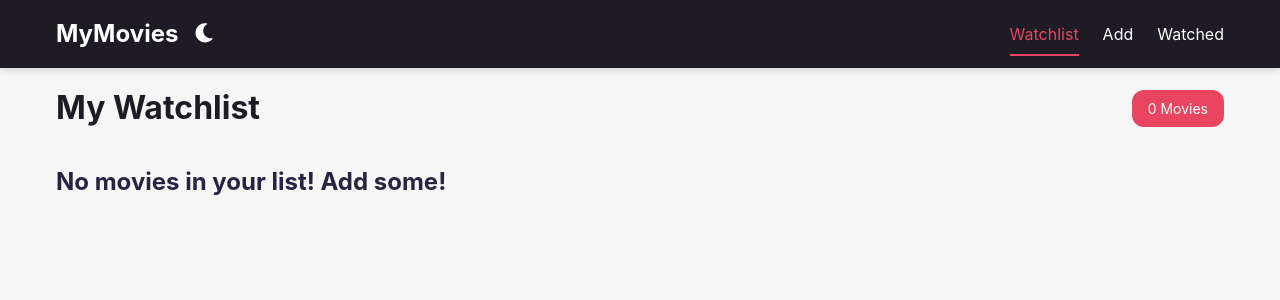
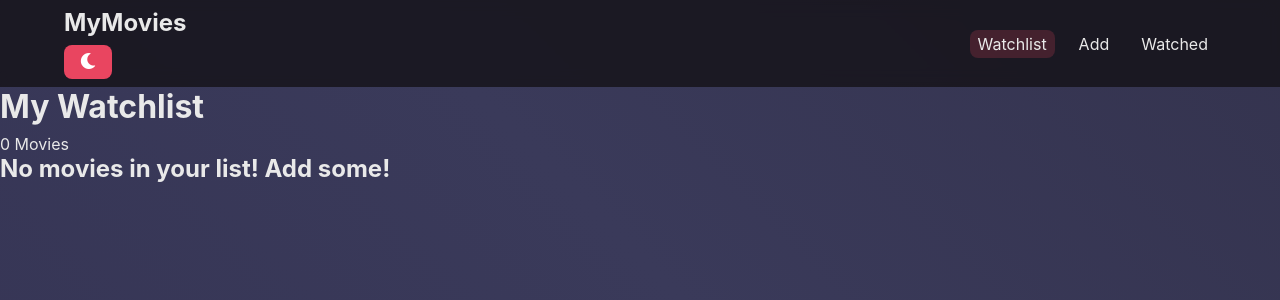
Before and after one commit to Maxnights/mvie2222, a React (Create React App) app: page / in a window 1280 px wide. Shown: the top 300 px of the page. Built offline with nearby package versions, Linux system fonts and the light colour scheme.

Commit message:
Update styles.css

```diff
--- a/src/styles.css
+++ b/src/styles.css
@@ -14,173 +14,116 @@ body {
   100% {
     background-position: 0% 50%;
   }
+  100% {
+    background-position: 0% 50%;
+  }
 }
 
-/* === 0. Переменные тем === */
+/* === 1. Базовые переменные === */
 :root {
-  /* Цвета */
-  --color-primary: #1f1b24;
-  --color-secondary: #e94560;
-  --color-bg: #f6f6f6;
-  --color-text: #272343;
-  --color-nav-bg: #1f1b24;
-
-  /* Типографика */
+  --color-text: #e9e9e9;
+  --color-nav-bg: rgba(20, 18, 23, 0.8);
+  --color-bg: rgba(31, 27, 36, 0.8);
+  --color-card-bg: rgba(255, 255, 255, 0.1);
+  --color-primary: #e94560;
+  --color-primary-hover: #d13450;
   --font-family: "Inter", sans-serif;
-  --font-size-base: 1rem;
-  --line-height: 1.5;
-
-  /* Отступы */
-  --space-xs: 0.5rem;
-  --space-sm: 1rem;
-  --space-md: 1.5rem;
-
-  /* Скругления и переходы */
-  --radius: 0.75rem;
+  --font-size-base: 16px;
+  --radius: 8px;
   --transition: 0.3s ease;
-
-  /* Skeleton цвета (Light) */
-  --skeleton-base: #e0e0e0;
-  --skeleton-highlight: #f0f0f0;
-}
-
-:root[data-theme="dark"] {
-  --color-primary: #f6f6f6;
-  --color-secondary: #e94560;
-  --color-bg: #272343;
-  --color-text: #f6f6f6;
-  --color-nav-bg: #272343;
-
-  /* Skeleton цвета (Dark) */
-  --skeleton-base: #2c2c2c;
-  --skeleton-highlight: #3c3c3c;
-}
-
-/* === 1. Специально для search-input и иконки в темной теме === */
-:root[data-theme="dark"] .search-input {
-  background: var(--color-bg);
-  color: var(--color-text);
-}
-:root[data-theme="dark"] .search-input::placeholder {
-  color: rgba(246, 246, 246, 0.6);
-}
-:root[data-theme="dark"] .search-icon {
-  color: var(--color-text);
+  --space-xs: 4px;
+  --space-sm: 8px;
+  --space-md: 16px;
+  --space-lg: 24px;
+  --space-xl: 32px;
 }
 
 /* === 2. Сброс стилей === */
-* {
+*,
+*::before,
+*::after {
+  box-sizing: border-box;
   margin: 0;
   padding: 0;
-  box-sizing: border-box;
 }
+html,
 body {
+  height: 100%;
+  width: 100%;
   font-family: var(--font-family);
   font-size: var(--font-size-base);
-  line-height: var(--line-height);
-  background: var(--color-bg);
   color: var(--color-text);
+  overflow-x: hidden;
 }
 a {
+  color: inherit;
   text-decoration: none;
-  color: inherit;
+}
+ul {
+  list-style: none;
+}
+button {
+  cursor: pointer;
 }
 
-/* === 3. Утилиты === */
-.container {
-  max-width: 1200px;
-  padding: var(--space-sm);
-  margin: 0 auto;
-}
-.app-title {
-  font-size: 2rem;
-  color: var(--color-primary);
-  text-align: center;
-  margin-bottom: var(--space-md);
-}
-
-/* === 4. Шапка (Navbar) === */
+/* === 3. Шапка (navbar) === */
 .navbar {
+  position: relative;
+  width: 100%;
   background: var(--color-nav-bg);
+  display: flex;
+  align-items: center;
+  justify-content: center;
   padding: var(--space-sm) 0;
-  box-shadow: 0 2px 6px rgba(0, 0, 0, 0.15);
-  transition: background-color var(--transition);
-  position: relative;
+  backdrop-filter: blur(8px);
   z-index: 100;
 }
 .navbar-container {
+  width: 90%;
+  max-width: 1200px;
   display: flex;
   align-items: center;
   justify-content: space-between;
-  gap: var(--space-sm);
-  padding: 0 var(--space-sm);
-}
-.navbar-left {
-  display: flex;
-  align-items: center;
-  gap: var(--space-sm);
 }
 .navbar-logo {
   font-size: 1.5rem;
   font-weight: bold;
-  color: white;
-}
-.theme-toggle {
-  background: none;
-  border: none;
-  cursor: pointer;
-  font-size: 1.2rem;
-  color: white;
-  transition: color var(--transition);
-}
-.theme-toggle:hover {
-  color: var(--color-secondary);
+  color: var(--color-text);
 }
 .nav-links {
-  list-style: none;
   display: flex;
   gap: var(--space-md);
 }
-.nav-link {
-  color: white;
+.nav-links li a {
   font-size: 1rem;
+  padding: var(--space-xs) var(--space-sm);
+  transition: background var(--transition);
+}
+.nav-links li a:hover,
+.nav-links li a.active {
+  background: rgba(233, 69, 96, 0.2);
+  border-radius: var(--radius);
+}
+.hamburger {
+  display: none;
+  flex-direction: column;
+  justify-content: space-between;
+  width: 24px;
+  height: 18px;
+  background: transparent;
+  border: none;
+  padding: 0;
   position: relative;
-  padding: var(--space-xs) 0;
-  transition: color var(--transition);
-}
-.nav-link:hover,
-.nav-link.active {
-  color: var(--color-secondary);
-}
-.nav-link.active::after {
-  content: "";
-  position: absolute;
-  bottom: -4px;
-  left: 0;
-  width: 100%;
-  height: 2px;
-  background: var(--color-secondary);
-}
-
-/* === 4.1. Иконка-гамбургер === */
-.hamburger {
-  display: none; /* показываем только в мобильном режиме */
-  flex-direction: column;
-  gap: 4px;
-  cursor: pointer;
-  background: none;
-  border: none;
+  z-index: 1100;
 }
 .hamburger span {
   display: block;
-  width: 24px;
+  width: 100%;
   height: 3px;
-  background: white;
-  border-radius: 2px;
-  transition: transform 0.3s ease, opacity 0.3s ease;
+  background: var(--color-text);
+  border-radius: var(--radius);
+  transition: all var(--transition);
 }
-
-/* При добавлении класса .open к .hamburger, превращаем-полоски в крестик */
 .hamburger.open span:nth-child(1) {
   transform: translateY(6px) rotate(45deg);
 }
@@ -189,6 +132,19 @@ a {
 }
 .hamburger.open span:nth-child(3) {
   transform: translateY(-6px) rotate(-45deg);
+}
+
+/* === 4. Меню навигации (горизонтальное и мобильное) === */
+
+/* === 4.1. Горизонтальное меню === */
+.nav-links {
+  display: flex;
+  gap: var(--space-md);
+}
+@media (max-width: 1024px) {
+  .nav-links li a {
+    font-size: 0.9rem;
+  }
 }
 
 /* === 4.2. Мобильное меню (спрятано по умолчанию) === */
@@ -213,7 +169,7 @@ a {
   text-align: center;
 }
 .nav-links-mobile li a {
-  color: white;
+  color: var(--color-text);
   font-size: 1rem;
   padding: var(--space-xs) var(--space-md);
   display: block;
@@ -221,6 +177,7 @@ a {
 .nav-links-mobile li a:hover,
 .nav-links-mobile li a.active {
   background: rgba(233, 69, 96, 0.2);
+  border-radius: var(--radius);
 }
 
 /* === 5. Карточка фильма (Glassmorphism) === */
@@ -232,397 +189,185 @@ a {
   border-radius: var(--radius);
   overflow: hidden;
   box-shadow: 0 16px 48px rgba(0, 0, 0, 0.5);
-  transition: box-shadow var(--transition), border-color var(--transition);
+  transition: transform var(--transition), box-shadow var(--transition);
+}
+.movie-card img {
+  width: 100%;
+  height: auto;
+  display: block;
+}
+.movie-card .movie-info {
+  padding: var(--space-md);
+}
+.movie-card .movie-title {
+  font-size: 1.2rem;
+  margin-bottom: var(--space-xs);
+}
+.movie-card .movie-rating {
+  font-size: 0.9rem;
+  color: var(--color-primary);
 }
 .movie-card:hover {
-  transform: none;
-  box-shadow: 0 24px 64px rgba(0, 0, 0, 0.6);
-  border-color: rgba(255, 255, 255, 0.4);
+  transform: translateY(-8px);
+  box-shadow: 0 24px 64px rgba(0, 0, 0, 0.7);
 }
-.movie-poster {
+
+/* === 6. Модальные окна === */
+.modal {
+  position: fixed;
+  top: 0;
+  left: 0;
   width: 100%;
-  display: block;
+  height: 100%;
+  background: rgba(0, 0, 0, 0.6);
+  display: none;
+  align-items: center;
+  justify-content: center;
+  z-index: 2000;
 }
-.movie-info {
-  position: absolute;
-  bottom: 0;
-  width: 100%;
-  background: linear-gradient(to top, rgba(31, 27, 36, 0.85), transparent);
-  padding: var(--space-sm);
+.modal.open {
+  display: flex;
 }
-.movie-title {
-  font-size: 1.25rem;
-  color: white;
-  margin-bottom: 0.25rem;
+.modal-content {
+  background: var(--color-bg);
+  padding: var(--space-lg);
+  border-radius: var(--radius);
+  max-width: 500px;
+  width: 90%;
+  box-shadow: 0 16px 48px rgba(0, 0, 0, 0.7);
+  position: relative;
 }
-.movie-year {
-  font-size: 0.875rem;
-  color: #ddd;
-}
-.inner-card-controls {
+.modal-close {
   position: absolute;
   top: var(--space-sm);
   right: var(--space-sm);
-  display: flex;
-  gap: var(--space-xs);
+  background: transparent;
+  border: none;
+  font-size: 1.5rem;
+  color: var(--color-text);
 }
-.ctrl-btn {
-  background-color: rgba(0, 0, 0, 0.6);
+
+/* === 7. Поиск (Search Box) === */
+.search-box {
+  position: relative;
+  width: 300px;
+  margin: 0 auto;
+}
+.search-box input {
+  width: 100%;
+  padding: var(--space-sm) var(--space-lg);
   border: none;
-  border-radius: 50%;
-  padding: var(--space-xs);
-  cursor: pointer;
-  transition: background-color var(--transition);
-}
-.ctrl-btn:hover {
-  background-color: var(--color-secondary);
-}
-.ctrl-btn i {
-  color: white;
+  border-radius: var(--radius);
+  background: rgba(255, 255, 255, 0.2);
+  color: var(--color-text);
   font-size: 1rem;
 }
-
-/* === 6. Masonry-сетка вместо grid === */
-.movie-grid {
-  column-width: 260px;
-  column-gap: var(--space-md);
+.search-box input::placeholder {
+  color: rgba(255, 255, 255, 0.7);
 }
-@media (max-width: 900px) {
-  .movie-grid {
-    column-count: 2;
-  }
-}
-@media (max-width: 600px) {
-  .movie-grid {
-    column-count: 1;
-  }
-}
-.movie-grid .movie-card {
-  display: inline-block;
-  width: 100%;
-  margin-bottom: var(--space-md);
-}
-
-/* === 7. Страница Watchlist/Watched === */
-.movie-page .header {
-  display: flex;
-  align-items: center;
-  justify-content: space-between;
-  margin-bottom: 2rem;
-}
-.movie-page .heading {
-  font-size: 2rem;
-  color: var(--color-primary);
-}
-.movie-page .count-pill {
-  background: var(--color-secondary);
-  color: white;
-  padding: var(--space-xs) var(--space-sm);
-  border-radius: var(--radius);
-  font-size: 0.875rem;
-}
-
-/* === 8. Search на Add === */
-.search-box {
-  position: relative;
-  width: 100%;
-  max-width: 600px;
-  margin: var(--space-md) auto;
-}
-.search-icon {
+.search-box .search-icon {
   position: absolute;
   top: 50%;
   left: var(--space-sm);
   transform: translateY(-50%);
+  font-size: 1.2rem;
   color: var(--color-text);
-  font-size: 1.2rem;
-  pointer-events: none;
-  transition: left var(--transition), color var(--transition);
 }
-.search-input {
-  width: 100%;
-  padding: var(--space-sm) var(--space-md);
-  padding-left: calc(var(--space-sm) * 2 + 1rem);
+
+/* === 8. Кнопки и формы === */
+button,
+input[type="submit"] {
+  background: var(--color-primary);
+  color: #fff;
   border: none;
   border-radius: var(--radius);
-  background: white;
-  box-shadow: 0 4px 12px rgba(0, 0, 0, 0.1);
+  padding: var(--space-sm) var(--space-md);
   font-size: 1rem;
+  transition: background var(--transition);
+}
+button:hover,
+input[type="submit"]:hover {
+  background: var(--color-primary-hover);
+}
+input,
+textarea {
+  background: var(--color-bg);
   color: var(--color-text);
-  transition: box-shadow var(--transition),
-    transform var(--transition),
-    background var(--transition);
-}
-.search-input::placeholder {
-  color: rgba(39, 35, 67, 0.5);
-  font-style: italic;
-}
-.search-input:focus {
-  outline: none;
-  box-shadow: 0 0 0 3px var(--color-secondary);
-  transform: scale(1.02);
+  border: 1px solid rgba(255, 255, 255, 0.2);
+  border-radius: var(--radius);
+  padding: var(--space-sm) var(--space-md);
+  font-size: 1rem;
 }
 
-/* === 9. Hero Banner на Add === */
-.search-hero {
-  position: relative;
-  height: 300px;
-  display: flex;
-  align-items: center;
+/* === 9. Карточки с контентом (общие) === */
+.card {
+  background: var(--color-bg);
+  border-radius: var(--radius);
+  box-shadow: 0 8px 24px rgba(0, 0, 0, 0.3);
   overflow: hidden;
-  margin-bottom: var(--space-md);
 }
-.search-hero-bg {
-  position: absolute;
-  top: 0;
-  left: 0;
-  right: 0;
-  bottom: 0;
-  opacity: 0; /* фон задаётся body */
-}
-.search-hero-content {
-  position: relative;
-  z-index: 2;
-  text-align: center;
-  color: white;
-  padding: var(--space-md) 0;
-}
-.search-hero-title {
-  font-size: 2.5rem;
-  margin-bottom: var(--space-sm);
-  font-weight: bold;
-}
-.home-hero h2,
-.home-hero p,
-.search-hero-title {
-  /* Для светлой темы (если data-theme !== "dark") текст делаем тёмным */
-  color: white;
+.card .card-content {
+  padding: var(--space-md);
 }
 
-/* === 10. Skeleton-заглушки (тема-aware) === */
-@keyframes pulse-skeleton {
-  0%,
-  100% {
-    background-color: var(--skeleton-base);
+/* === 10. Тайпография === */
+h1,
+h2,
+h3,
+h4,
+h5,
+h6 {
+  color: var(--color-text);
+  margin-bottom: var(--space-sm);
+}
+p {
+  margin-bottom: var(--space-md);
+  line-height: 1.5;
+}
+
+/* === 11. Сетки (Grid layouts) === */
+.grid {
+  display: grid;
+  gap: var(--space-md);
+}
+@media (min-width: 768px) {
+  .grid-2 {
+    grid-template-columns: repeat(2, 1fr);
   }
-  50% {
-    background-color: var(--skeleton-highlight);
+  .grid-3 {
+    grid-template-columns: repeat(3, 1fr);
   }
 }
-.skeleton-card {
-  width: 240px;
-  display: flex;
-  flex-direction: column;
-  gap: var(--space-xs);
-}
-.skeleton-poster,
-.skeleton-text-line {
-  background-color: var(--skeleton-base);
-  animation: pulse-skeleton 1.5s ease-in-out infinite;
-  border-radius: var(--radius);
-}
-.skeleton-poster {
-  height: 360px;
-}
-.skeleton-text-line {
-  height: 16px;
-}
-.skeleton-text-line.short {
-  width: 40%;
-}
-.skeleton-text-line.long {
-  width: 80%;
+@media (min-width: 1024px) {
+  .grid-4 {
+    grid-template-columns: repeat(4, 1fr);
+  }
 }
 
-/* === 11. Плавный переход темы === */
-body,
-.navbar,
-.search-input,
-.movie-card {
-  transition: background-color var(--transition), color var(--transition),
-    box-shadow var(--transition), border-color var(--transition);
-}
-html {
-  transition: background-color var(--transition), color var(--transition);
-}
-
-/* === Hero-баннер на Home === */
-.home-hero {
-  height: 200px;
+/* === 12. Footer (подвал) === */
+.footer {
   background: var(--color-nav-bg);
-  display: flex;
-  flex-direction: column;
-  justify-content: center;
-  align-items: center;
-  color: white;
-}
-.home-hero h2 {
-  font-size: 2.5rem;
-  margin-bottom: var(--space-xs);
-}
-.home-hero p {
-  font-size: 1.2rem;
-}
-
-/* === Секции каруселей === */
-.carousel-section {
   padding: var(--space-md) 0;
   text-align: center;
 }
-.carousel-section h3 {
-  display: inline-block;
-  margin-bottom: var(--space-sm);
-  color: var(--color-primary);
+.footer p {
+  color: var(--color-text);
+  font-size: 0.9rem;
 }
 
-/* === Улучшаем видимость оборотной стороны 3D карточки в Dark Theme === */
-:root[data-theme="dark"] .card-back {
-  background: rgba(255, 255, 255, 0.15) !important;
+/* === 13. Кастомные scrollbar’ы === */
+::-webkit-scrollbar {
+  width: 8px;
 }
-:root[data-theme="dark"] .card-back-title,
-:root[data-theme="dark"] .card-back-year {
-  color: white !important;
+::-webkit-scrollbar-track {
+  background: transparent;
 }
-:root[data-theme="dark"] .card-back-controls .ctrl-btn i {
-  color: white !important;
+::-webkit-scrollbar-thumb {
+  background: rgba(255, 255, 255, 0.2);
+  border-radius: var(--radius);
 }
-
-/* === Улучшаем видимость search-input в тёмной теме ещё раз === */
-:root[data-theme="dark"] .search-input {
-  background: rgba(255, 255, 255, 0.05);
-  border: 1px solid rgba(255, 255, 255, 0.3);
-  color: var(--color-text);
-}
-:root[data-theme="dark"] .search-input::placeholder {
-  color: rgba(255, 255, 255, 0.6);
-}
-
-/* === Динамический фон для Home (необязательно) === */
-.home-wrapper {
-  position: relative;
-  background-size: cover;
-  background-position: center;
-  transform: scale(1.1);
-  overflow: hidden;
-}
-.home-wrapper::before {
-  content: "";
-  position: absolute;
-  top: -10%;
-  left: -10%;
-  width: 120%;
-  height: 120%;
-  background-image: inherit;
-  background-size: cover;
-  background-position: center;
-  filter: blur(30px);
-  transform: scale(1.05);
-  z-index: 0;
-}
-.home-wrapper .overlay {
-  position: absolute;
-  top: 0;
-  left: 0;
-  right: 0;
-  bottom: 0;
-  background: rgba(31, 27, 36, 0.6);
-  z-index: 1;
-}
-.home-wrapper .home-page {
-  position: relative;
-  z-index: 2;
-  padding-top: var(--space-md);
-}
-
-/* === 12. Сетка результатов на Add === */
-.results {
-  list-style: none;
-  margin: 0;
-  padding: 0;
-  display: grid;
-  grid-template-columns: repeat(auto-fill, minmax(240px, 1fr));
-  gap: var(--space-md);
-  justify-items: center;
-}
-
-/* === 13. Карточка результата === */
-.result-card {
-  position: relative;
-  width: 100%;
-  max-width: 240px;
-  background: var(--color-bg);
-  border-radius: var(--radius);
-  overflow: hidden;
-  box-shadow: 0 4px 12px rgba(0, 0, 0, 0.1);
-  transition: box-shadow var(--transition), transform var(--transition);
-  display: flex;
-  flex-direction: column;
-  height: 100%;
-}
-.result-card:hover {
-  box-shadow: 0 8px 24px rgba(0, 0, 0, 0.2);
-}
-
-/* Постер */
-.poster-wrapper {
-  width: 100%;
-  height: 360px;
-  background: #eee;
-}
-.poster-wrapper img {
-  width: 100%;
-  height: 100%;
-  object-fit: cover;
-}
-
-/* Инфо-блок */
-.info {
-  padding: var(--space-sm);
-  display: flex;
-  flex-direction: column;
-  flex: 1; /* занимает всё пространство между постером и контролами */
-}
-.header {
-  margin-bottom: var(--space-xs);
-}
-.title {
-  font-size: 1.1rem;
-  margin: 0;
-  color: var(--color-primary);
-}
-.release-date {
-  font-size: 0.875rem;
-  color: var(--color-secondary);
-  margin: 0.25rem 0 0;
-}
-
-/* Кнопки управления результатами */
-.controls {
-  display: flex;
-  gap: var(--space-xs);
-  margin-top: var(--space-sm);
-}
-.btn {
-  flex: 1;
-  padding: var(--space-xs) var(--space-sm);
-  background: var(--color-secondary);
-  color: white;
-  border: none;
-  border-radius: var(--radius);
-  font-size: 0.875rem;
-  cursor: pointer;
-  display: flex;
-  align-items: center;
-  justify-content: center;
-  gap: 0.5ch;
-  transition: background var(--transition);
-}
-.btn:disabled {
-  background: rgba(39, 35, 67, 0.3);
-  cursor: not-allowed;
-}
-.btn i {
-  font-size: 1rem;
+::-webkit-scrollbar-thumb:hover {
+  background: rgba(255, 255, 255, 0.4);
 }
 
 /* === 14. Плавный переход темы (еще раз) === */
@@ -668,8 +413,8 @@ html {
 
   /* Мобильное меню */
   .nav-links-mobile {
-    right: var(--space-sm);
-    width: calc(100% - 2 * var(--space-sm));
+    left: var(--space-sm);
+    width: 160px;
   }
 
   /* 15.2 Увеличиваем иконку поиска, смещаем влево */
@@ -684,20 +429,21 @@ html {
     padding: 0 var(--space-sm);
     box-sizing: border-box;
   }
-  .search-input {
-    padding-left: calc(var(--space-sm) * 2 + 1rem);
-  }
 
-  /* 15.4 Masonry-сетка в один столбец */
-  .movie-grid {
-    column-count: 1;
+  /* 15.4 Сетка карточек: 2 колонки вместо 3 */
+  .grid-3 {
+    grid-template-columns: repeat(2, 1fr);
   }
 }
 
-/* === 16. Исправление цвета заголовка Hero в светлой теме === */
-:root:not([data-theme="dark"]) .search-hero-content h2,
-:root:not([data-theme="dark"]) .search-hero-content p {
-  color: var(--color-text);
+/* === 16. Адаптация для tablet (от 640px до 1023px) === */
+@media (min-width: 640px) and (max-width: 1023px) {
+  .search-box {
+    width: 60%;
+  }
+  .grid-3 {
+    grid-template-columns: repeat(3, 1fr);
+  }
 }
 
 /* === 17. Удаляем обводку у hamburger, если он внутри <button> === */
```
